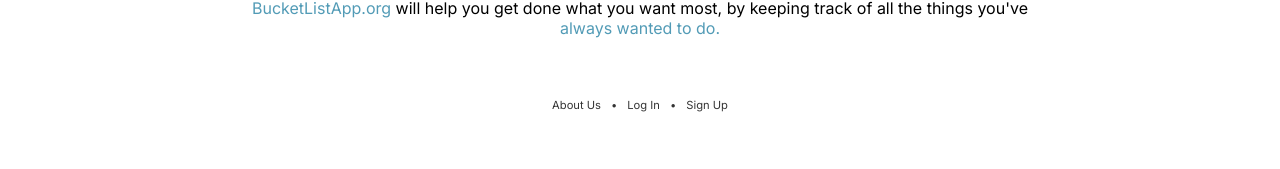
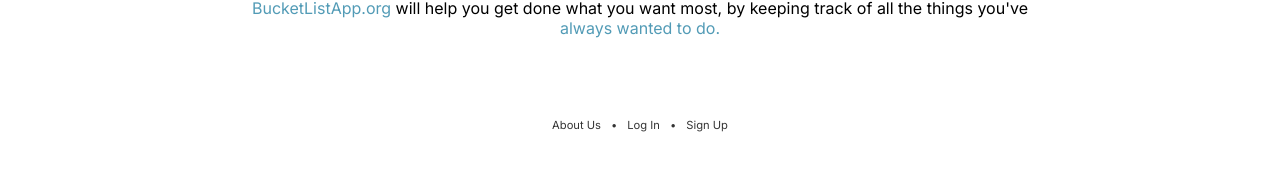
Before and after one commit to RileyBell0/BucketList-Frontend, a React (Create React App) app: page / in a window 1280 px wide. Shown: the part 964-1133 px from the top of the page. Before the commit the page ends 1096 px from the top, so only its background shows below. Built offline with nearby package versions, Linux system fonts and the light colour scheme; no server answers.

Commit message:
Updated footer spacing

```diff
--- a/src/styles/footer.css
+++ b/src/styles/footer.css
@@ -8,6 +8,8 @@
 
 .footer__container {
   padding: 20px;
+  padding-bottom: 40px;
+  padding-top: 40px;
   min-width: 100%;
   width: 100%;
   max-width: 100%;
```
